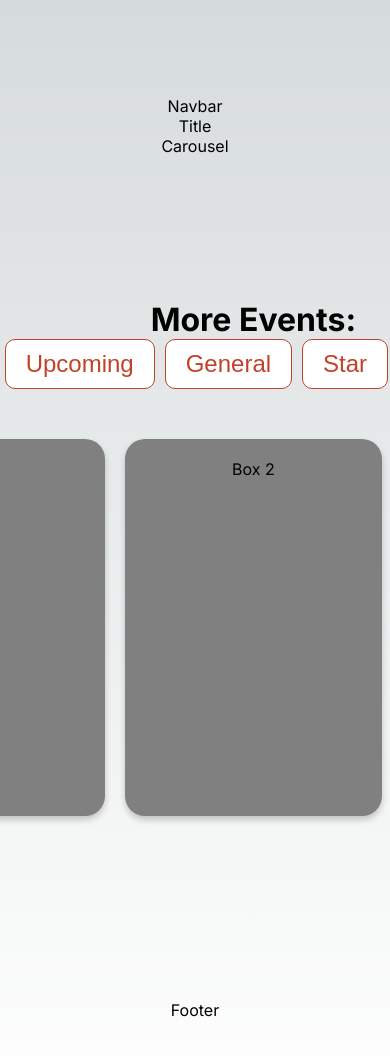
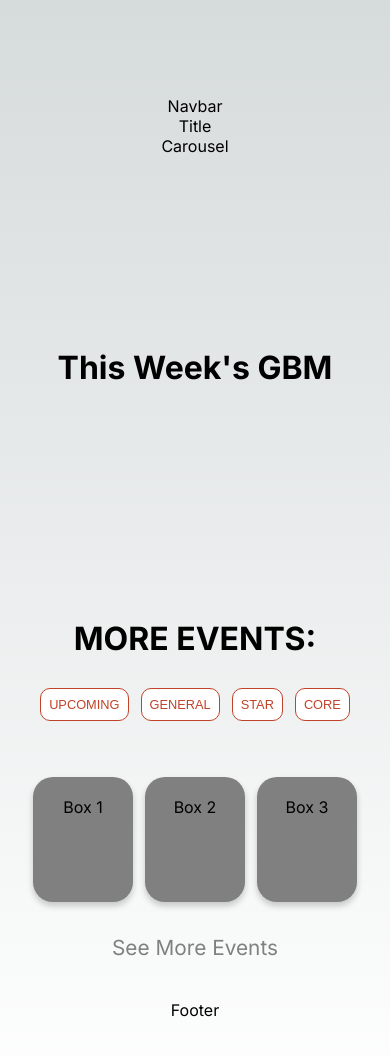
Before and after one commit to a2jensen/KP-Website, a Next.js app: page / in a window 390 px wide. Shown: the top 1056 px of the page. Built offline with nearby package versions, Linux system fonts and the light colour scheme.

Commit message:
events responsive

```diff
--- a/components/eventslayout.jsx
+++ b/components/eventslayout.jsx
@@ -7,17 +7,18 @@ export default function Events() {
         <div className={styles.splitScreen}>
             <div className={styles.leftPanel}>
                 <div className={styles.centered}>
-                <h1> This Week's GBM</h1>
+                    <h1 className={styles.header}> This Week's GBM</h1>
+                    <div className={styles.thisWeek}></div>
                 </div>
             </div>
 
             <div className={styles.rightPanel}>
                 <div className={styles.buttons}>
-                    <h1 id={styles.heading1}>More Events:</h1>
-                    <button className={styles.Button}>Upcoming</button>
-                    <button className={styles.Button}>General</button>
-                    <button className={styles.Button}>Star</button>
-                    <button className={styles.Button}>Core</button>
+                    <h1 id={styles.header}>MORE EVENTS:</h1>
+                    <button className={styles.Button}>UPCOMING</button>
+                    <button className={styles.Button}>GENERAL</button>
+                    <button className={styles.Button}>STAR</button>
+                    <button className={styles.Button}>CORE</button>
                 </div>
                 <div className={styles.container}>
                     <div className={styles.square}>
@@ -30,7 +31,7 @@ export default function Events() {
                         <p>Box 3</p>
                     </div>
                 </div>
-                <a id={styles.link}href="www.google.com">See More Events</a>
+                <a id={styles.link}>See More Events</a>
             </div>
         </div>
 
--- a/components/eventslayout.module.css
+++ b/components/eventslayout.module.css
@@ -1,14 +1,15 @@
-
 
 .container{
     display: flex;
     justify-content: center;
     margin-top: 50px;
 }
-
+.header {
+    text-align: center;
+}
 .square {
-    width: 257px;
-    height: 377px;
+    width: 300px;
+    height: 400px;
     background-color: grey;
     margin: 0 10px;
     text-align: center;
@@ -29,9 +30,13 @@
     grid-template-columns: 1fr 1fr;
     grid-template-rows: 1fr;
     display: flex;
-    flex-direction: row;
+    /* flex-direction: row; */
 }
 
+.leftPanel {
+    /* background-color: aqua; */
+    margin-left: 300px;
+}
 
 .leftPanel,
 .rightPanel {
@@ -39,6 +44,11 @@
     display: flex;
     flex-direction: column;
     justify-content: center;
+}
+
+.rightPanel {
+    margin-left: 250px;
+    /* background-color: white; */
 }
 
 .buttons{
@@ -49,26 +59,100 @@
     background-color: white;
     padding: 10px 20px;
     font-size: 24px;
-    margin-right: 10px;
+    margin: 30px;
     border: 1px solid #C14229;
     border-radius: 10px;
-    transition: background-color 0.3s ease, color 0.3s ease;
+    transition: color 0.3s ease, background-color 0.3s ease, transform 0.3s ease;
 }
 
 .Button:hover{
     color: white;
     background-color: #C14229;
+    transform: scale(1.2)
 }
 
 #link{
-    text-align: right;
+    text-align:end;
     display: block;
     margin-top: 20px;
-    margin-right: 90px;
     color: grey;
     text-decoration: none;
+    font-size: 1.3rem;
+    transition: color 0.3s ease, transform 0.3s ease;
 }
 
-#heading1{
-    text-align: center;
+#link:hover {
+    color: black;
+    transform: scale(1.2);
 }
+
+@media (max-width: 1250px) {
+
+    .splitScreen {
+        flex-direction: column;
+    }
+
+    .leftPanel {
+        margin-left: 0;
+    }
+    .rightPanel {
+        margin-left: 0;
+    }
+    .Button {
+        margin: 10px;
+        margin-top: 30px;
+        font-size: 1rem;
+        margin-bottom: 0px;
+        font-weight: 400;
+    }
+
+    .square {
+        width: 200px;
+        height: 350px;
+        margin-left: 25px;
+        margin-right: 25px;
+
+    }
+    #link {
+        text-align: center;
+        margin: 0;
+        margin-top: 50px;
+    }
+}
+
+@media (max-width: 450px) {
+    .Button {
+        margin: 8px;
+        margin-top: 30px;
+        font-size: 0.8rem;
+        margin-bottom: 0px;
+        font-weight: 400;
+        padding: 8px;
+    }
+
+    .square {
+        width: 118px;
+        height: 150px;
+        margin-left: 6px;
+        margin-right: 6px;
+    }
+}
+
+@media (max-width: 400px) {
+    .Button {
+        margin: 6px;
+        margin-top: 30px;
+        margin-bottom: ;
+    }
+    .square {
+        width: 100px;
+        height: 125px;
+        margin-left: 6px;
+        margin-right: 6px;
+        margin-top: 0px;
+    }
+
+    #link {
+        margin-top: 33px;
+    }
+}
```
